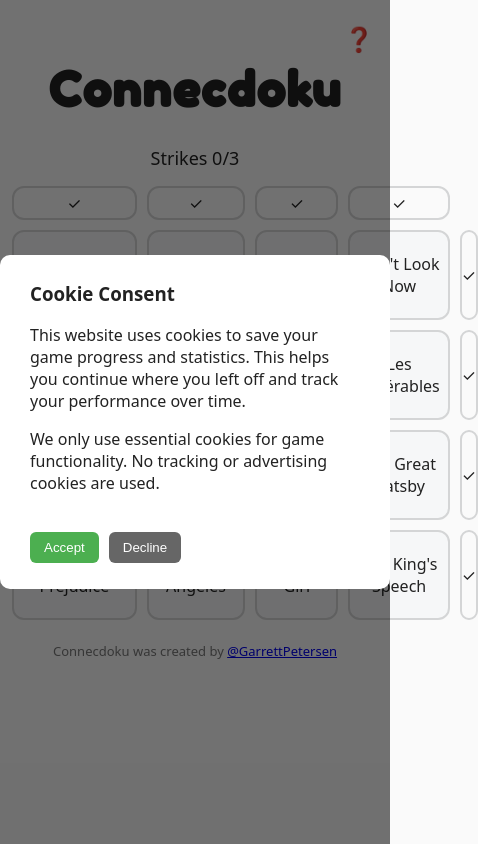
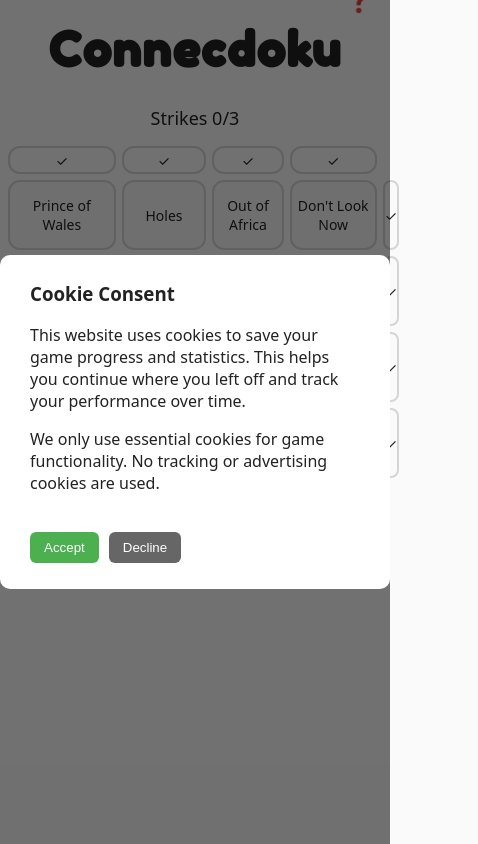
Before and after one commit to GarrettPetersen/connecdoku, a website: page index.html in a window 390 px wide. Shown: the whole page, 478 px wide, since content can reach past the window. Drawn offline with Linux system fonts and the light colour scheme.

Commit message:
adjust sizing

```diff
--- a/index.html
+++ b/index.html
@@ -17,14 +17,27 @@
 body{font-family:system-ui,-apple-system,Segoe UI,Helvetica,Arial,sans-serif;
      margin:0;background:#fafafa;color:var(--txt)}
 #shell{max-width:850px;margin:60px auto 40px;padding:0 12px;position:relative}
+@media (max-width: 768px) {
+  #shell { margin: 20px auto 20px; padding: 0 8px; }
+  #logo { font-size: 36px; margin: 10px 0 20px; }
+}
 #logo{font-family:'Fredoka One',cursive;font-size:48px;margin:10px 0 28px;
       text-align:center;letter-spacing:1px;color:#222}
 .grid{display:grid;grid-template-columns:repeat(5,1fr);gap:10px}
+@media (max-width: 768px) {
+  .grid { gap: 6px; }
+}
 .tile,.hdr{border:2px solid var(--tile-b);border-radius:12px;box-sizing:border-box}
 .tile{background:var(--tile);padding:6px 8px;display:flex;align-items:center;
       justify-content:center;min-height:90px;text-align:center;cursor:pointer;
       user-select:none;transition:background-color .3s ease}
+@media (max-width: 768px) {
+  .tile { min-height: 70px; padding: 4px 6px; font-size: 14px; }
+}
 .hdr{min-height:34px;display:flex;align-items:center;justify-content:center;cursor:pointer;transition:filter .2s ease}
+@media (max-width: 768px) {
+  .hdr { min-height: 28px; font-size: 14px; }
+}
 .hdr:hover{filter:brightness(0.9)}
 .hdr button{all:unset;cursor:pointer;color:var(--txt)}
 .hdr.solved{font-weight:600;border:none;cursor:default}
@@ -52,7 +65,13 @@ body{font-family:system-ui,-apple-system,Segoe UI,Helvetica,Arial,sans-serif;
 #shareBtn{position:fixed;bottom:22px;right:22px;background:#4caf50;color:#fff;
           padding:10px 14px;border-radius:50px;display:none;cursor:pointer;
           box-shadow:0 2px 6px rgba(0,0,0,.25);z-index:15}
+@media (max-width: 768px) {
+  #shareBtn { bottom: 16px; right: 16px; padding: 8px 12px; font-size: 14px; }
+}
 pre{white-space:pre-wrap;margin:12px 0;font-size:20px}
+@media (max-width: 768px) {
+  pre { font-size: 16px; margin: 8px 0; }
+}
 </style>
 </head>
 <body>
```
